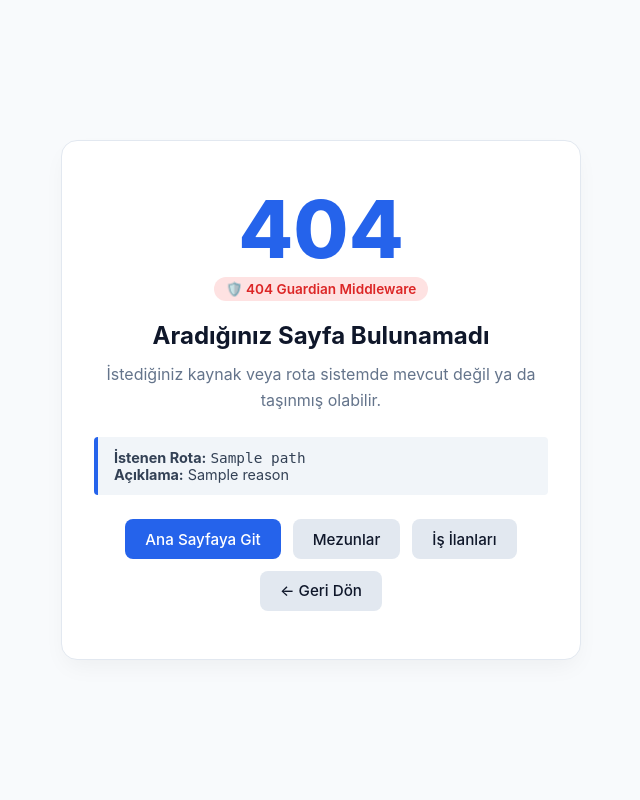
After one commit to zehraras/alumni_, a PHP site: template views/errors/404.php in a window 1280 px wide. The commit adds this page. Shown: the whole page, without its empty margins (319-959 px from the left). Run offline with PHP 8.4, Linux system fonts and the light colour scheme; the template is opened without the code that fills it: most values are stand-ins (such as "Sample title", 1, 10 or a date in 2020).

Commit message:
Implement Steps 1-9: Validation rules, Logger Middleware, 404 Guardian, 5xx Guardian, error.logs, generic 404 page, and documentation updates

```diff
--- /dev/null
+++ b/views/errors/404.php
@@ -0,0 +1,126 @@
+<!DOCTYPE html>
+<html lang="tr">
+<head>
+    <meta charset="UTF-8">
+    <meta name="viewport" content="width=device-width, initial-scale=1.0">
+    <title>404 Sayfa Bulunamadı | Alumni System</title>
+    <style>
+        :root {
+            --primary: #2563eb;
+            --primary-hover: #1d4ed8;
+            --bg: #f8fafc;
+            --card-bg: #ffffff;
+            --text-main: #0f172a;
+            --text-muted: #64748b;
+            --border: #e2e8f0;
+        }
+        * { box-sizing: border-box; margin: 0; padding: 0; }
+        body {
+            font-family: -apple-system, BlinkMacSystemFont, "Segoe UI", Roboto, Helvetica, Arial, sans-serif;
+            background-color: var(--bg);
+            color: var(--text-main);
+            display: flex;
+            justify-content: center;
+            align-items: center;
+            min-height: 100vh;
+            padding: 1.5rem;
+        }
+        .error-card {
+            background: var(--card-bg);
+            border: 1px solid var(--border);
+            border-radius: 16px;
+            padding: 3rem 2rem;
+            max-width: 520px;
+            width: 100%;
+            text-align: center;
+            box-shadow: 0 10px 25px -5px rgba(0, 0, 0, 0.05);
+        }
+        .error-code {
+            font-size: 5rem;
+            font-weight: 800;
+            color: var(--primary);
+            line-height: 1;
+            margin-bottom: 0.5rem;
+        }
+        .badge {
+            display: inline-block;
+            background: #fee2e2;
+            color: #dc2626;
+            padding: 0.25rem 0.75rem;
+            border-radius: 999px;
+            font-size: 0.85rem;
+            font-weight: 600;
+            margin-bottom: 1.25rem;
+        }
+        h2 {
+            font-size: 1.5rem;
+            margin-bottom: 0.75rem;
+        }
+        p {
+            color: var(--text-muted);
+            margin-bottom: 1.5rem;
+            line-height: 1.6;
+        }
+        .reason-box {
+            background: #f1f5f9;
+            border-left: 4px solid var(--primary);
+            padding: 0.75rem 1rem;
+            border-radius: 4px;
+            text-align: left;
+            font-size: 0.9rem;
+            color: #334155;
+            margin-bottom: 1.5rem;
+            word-break: break-all;
+        }
+        .btn-group {
+            display: flex;
+            gap: 0.75rem;
+            justify-content: center;
+            flex-wrap: wrap;
+        }
+        .btn {
+            display: inline-block;
+            padding: 0.65rem 1.25rem;
+            border-radius: 8px;
+            text-decoration: none;
+            font-weight: 500;
+            font-size: 0.95rem;
+            transition: all 0.2s;
+        }
+        .btn-primary {
+            background: var(--primary);
+            color: white;
+        }
+        .btn-primary:hover {
+            background: var(--primary-hover);
+        }
+        .btn-secondary {
+            background: #e2e8f0;
+            color: var(--text-main);
+        }
+        .btn-secondary:hover {
+            background: #cbd5e1;
+        }
+    </style>
+</head>
+<body>
+    <div class="error-card">
+        <div class="error-code">404</div>
+        <span class="badge">🛡️ 404 Guardian Middleware</span>
+        <h2>Aradığınız Sayfa Bulunamadı</h2>
+        <p>İstediğiniz kaynak veya rota sistemde mevcut değil ya da taşınmış olabilir.</p>
+
+        <div class="reason-box">
+            <strong>İstenen Rota:</strong> <code><?= htmlspecialchars($path) ?></code><br>
+            <strong>Açıklama:</strong> <?= htmlspecialchars($reason) ?>
+        </div>
+
+        <div class="btn-group">
+            <a href="/" class="btn btn-primary">Ana Sayfaya Git</a>
+            <a href="/users" class="btn btn-secondary">Mezunlar</a>
+            <a href="/job-postings" class="btn btn-secondary">İş İlanları</a>
+            <a href="javascript:history.back()" class="btn btn-secondary">&larr; Geri Dön</a>
+        </div>
+    </div>
+</body>
+</html>
```
Also changed, not shown: AGENTS.md (+3 -2 lines), controllers/ApiJobPostingController.php (+42 -10 lines), ddd.md (+19 -13 lines), index.php (+21 -11 lines), middlewares/GuardianMiddleware.php (added, +176 -0 lines), middlewares/LoggerMiddleware.php (added, +44 -0 lines), README.md, 1 other file.
